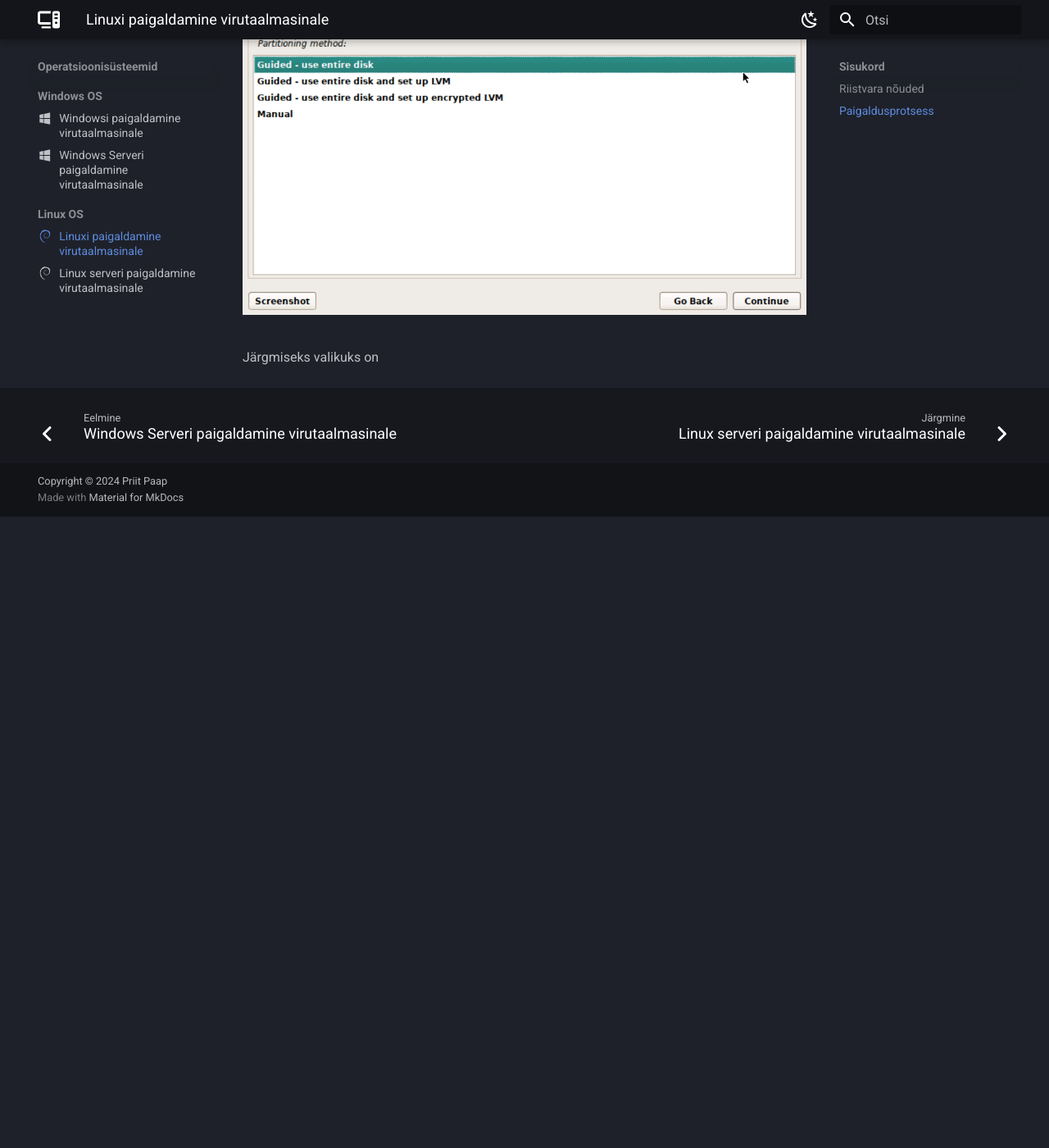
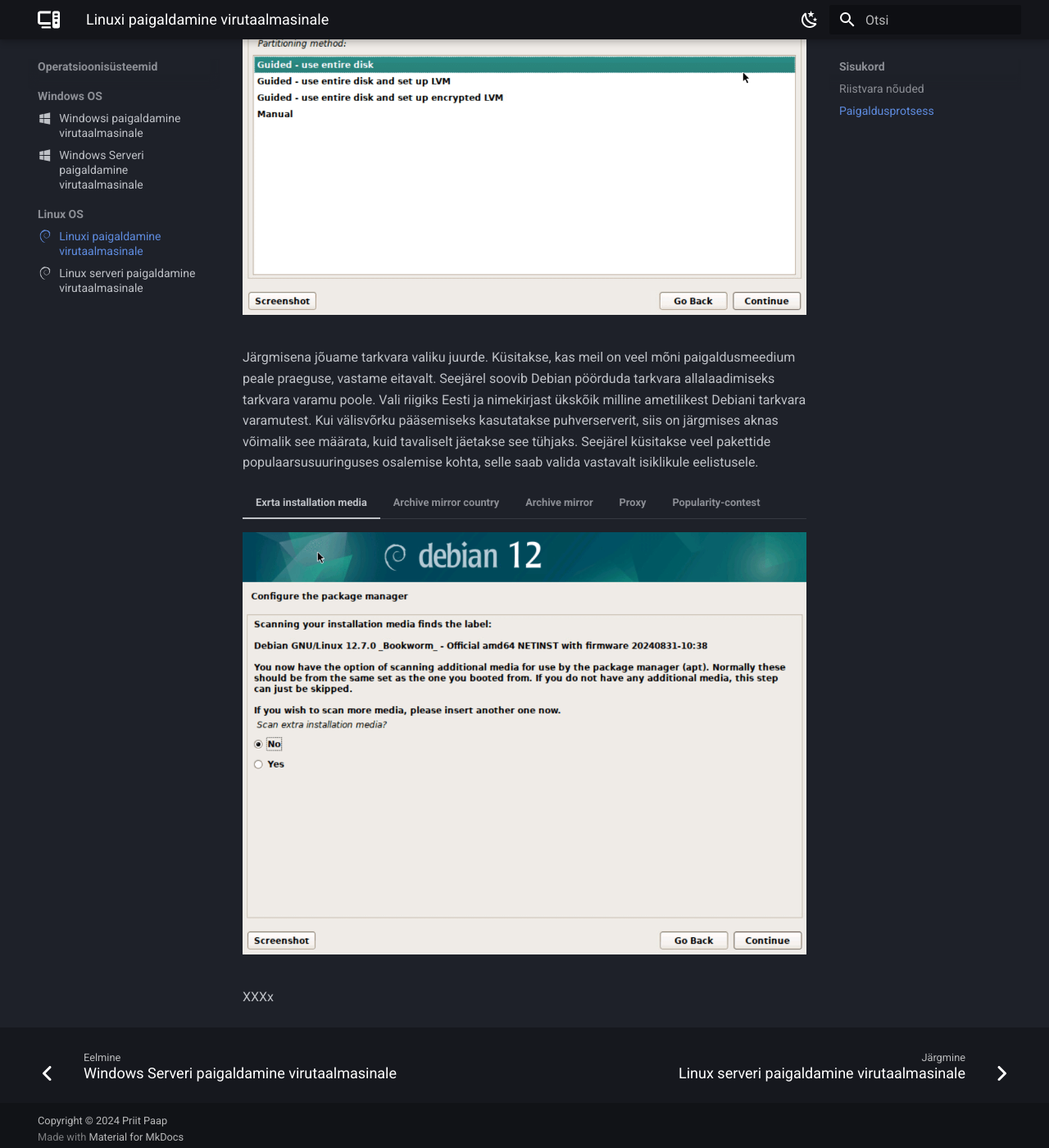
Before and after one commit to priitpaap/priitpaap.github.io, an MkDocs documentation site: the page built from docs/debpaigaldus.md, in a window 1280 px wide and 1400 px high, scrolled down 5366 px. Shown: the whole window at 82% size. Built offline with MkDocs 1.6.1 and Material for MkDocs 9.7.7, drawn with Linux system fonts in a browser that asks for light colours; before the commit the page ends 5996 px from its top, so only the background shows below that.

Commit message:
Update debpaigaldus.md

```diff
--- a/docs/debpaigaldus.md
+++ b/docs/debpaigaldus.md
@@ -159,4 +159,28 @@
 
     ![Installer](images/disk4.png)
 
-Järgmiseks valikuks on
+Järgmisena jõuame tarkvara valiku juurde. Küsitakse, kas meil on veel mõni paigaldusmeedium peale praeguse, vastame eitavalt. Seejärel soovib Debian pöörduda tarkvara allalaadimiseks tarkvara varamu poole. Vali riigiks Eesti ja nimekirjast ükskõik milline ametilikest Debiani tarkvara varamutest.
+Kui välisvõrku pääsemiseks kasutatakse puhverserverit, siis on järgmises aknas võimalik see määrata, kuid tavaliselt jäetakse see tühjaks. Seejärel küsitakse veel pakettide populaarsusuuringuses osalemise kohta, selle saab valida vastavalt isiklikule eelistusele.
+
+=== "Exrta installation media"
+
+    ![Installer](images/soft1.png)
+
+=== "Archive mirror country"
+
+    ![Installer](images/soft2.png)
+
+=== "Archive mirror"
+
+    ![Installer](images/soft3.png)
+
+=== "Proxy"
+
+    ![Installer](images/soft4.png)
+
+=== "Popularity-contest"
+
+    ![Installer](images/soft5.png)
+
+
+XXXx
```
